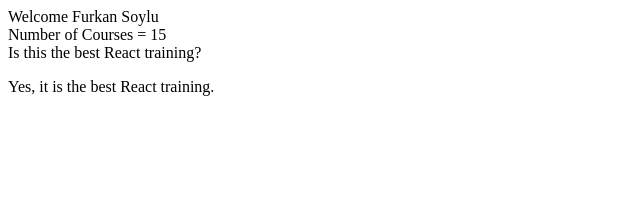
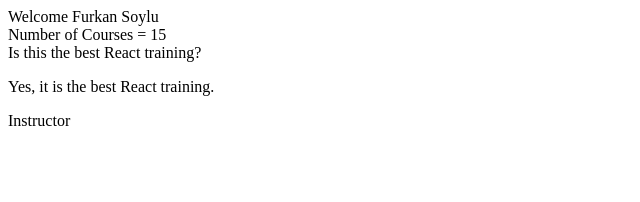
Before and after one commit to furkansylu97/TypeScript_Works, a React (Vite) app in the folder ReactTypeScript/: page / in a window 1280 px wide. Shown: the top 202 px of the page, without its empty margins (0-640 px from the left). Built offline with nearby package versions, Linux system fonts and the light colour scheme.

Commit message:
Instructor.tsx components was created

```diff
--- a/ReactTypeScript/src/App.tsx
+++ b/ReactTypeScript/src/App.tsx
@@ -1,11 +1,13 @@
 import './App.css'
 import Home from './components/Home'
+import Instructor from './components/Instructor'
 
 function App() {
 
   return (
     <>
       <Home name = 'Furkan Soylu' courseNumber = {15} isBest={true} />
+      <Instructor />
     </>
   )
 }
--- /dev/null
+++ b/ReactTypeScript/src/components/Instructor.tsx
@@ -0,0 +1,9 @@
+import React from 'react'
+
+function Instructor() {
+  return (
+    <div>Instructor</div>
+  )
+}
+
+export default Instructor
```
